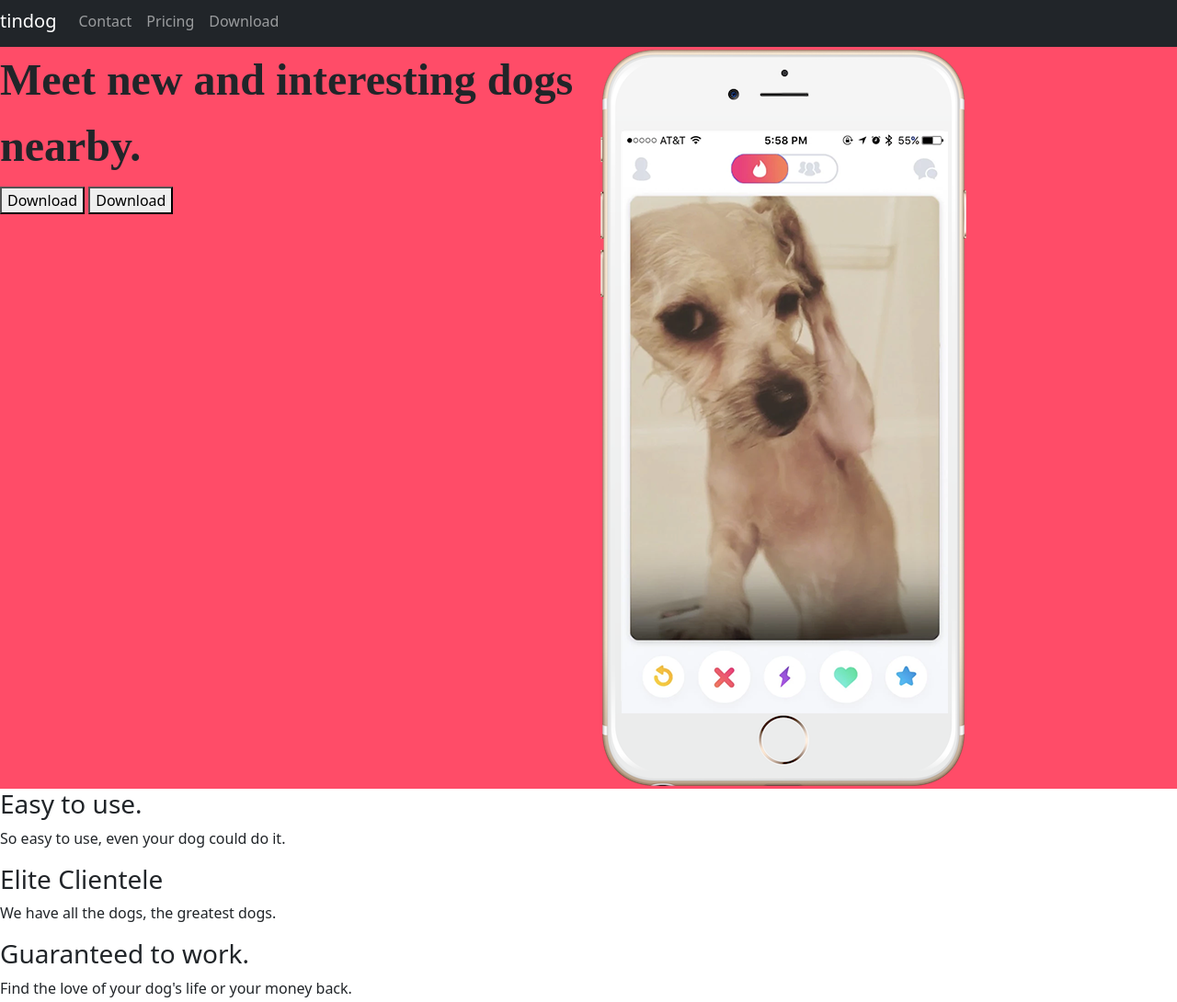
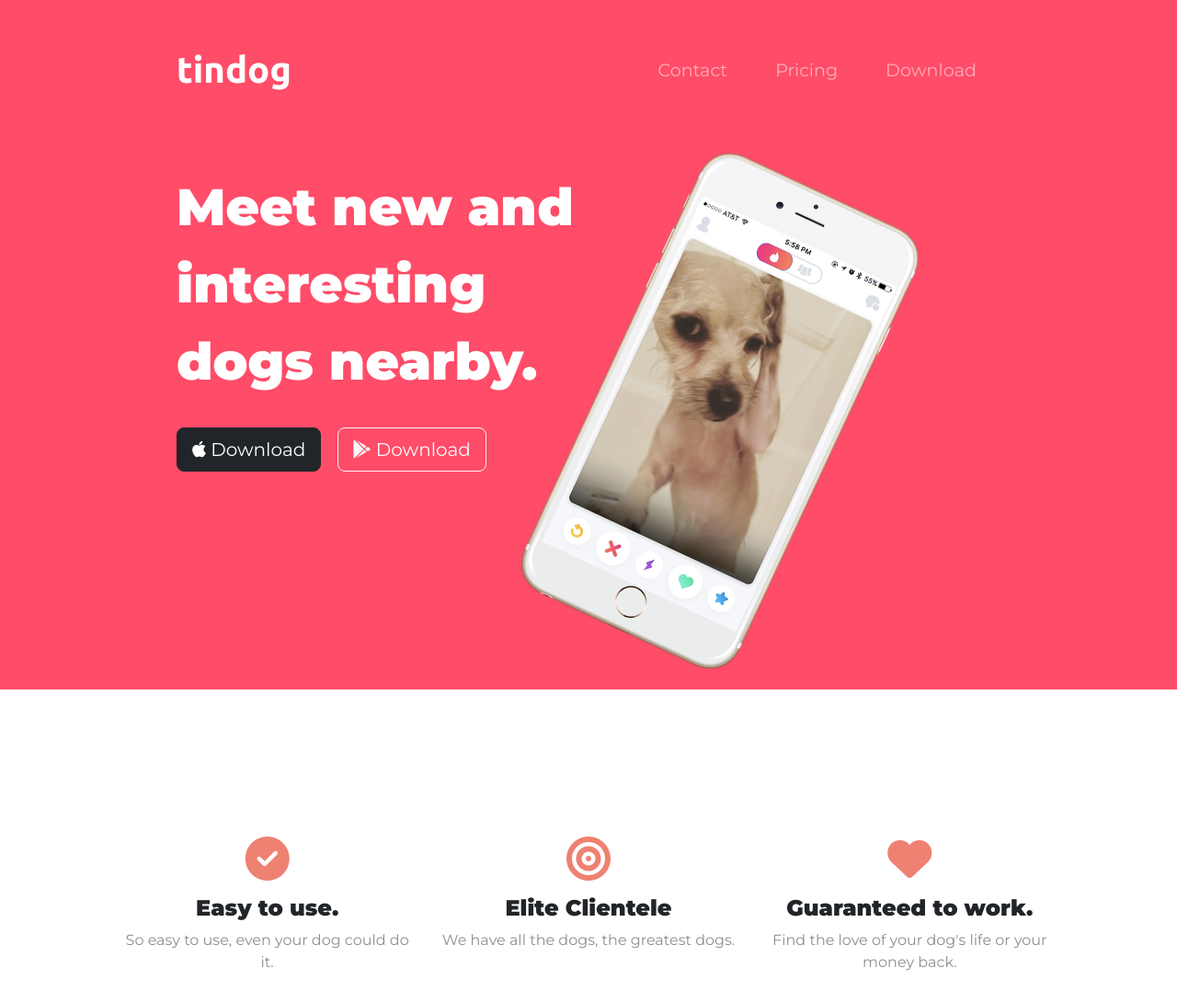
Before and after one commit to drluciano/tindog-master, a plain HTML site: page index.html in a window 1280 px wide. Shown: the part 5-1095 px from the top of the page at 92% size. Drawn offline with nearby package versions, Linux system fonts and the light colour scheme.

Commit message:
new navbar, title, working on features challenge

```diff
--- a/css/styles.css
+++ b/css/styles.css
@@ -1,36 +1,81 @@
 /* Default Styling */
 
+body {
+  font-family: "Montserrat", sans-serif;
+}
 h1 {
-  font-family: "Montserrat, sans-serif";
-  font-size: 3rem;
+  font-size: 3.5rem;
   line-height: 1.5;
   font-weight: 900;
+}
+h3 {
+  font-size: 1.5rem;
+  font-weight: bold;
+}
+button {
+  font-family: "Ubuntu", sans-serif;
+}
+
+/* Nav Bar */
+.navbar {
+  padding-bottom: 4.5rem;
+}
+.navbar-brand {
+  font-family: "Ubuntu";
+  font-size: 2.5rem;
+  font-weight: bold;
+}
+.nav-item {
+  padding: 0 18px;
+}
+.nav-link {
+  font-family: "Montserrat";
+  font-size: 1.2rem;
+  font-weight: light;
+}
+.container-fluid {
+  padding: 3% 15%;
 }
 
 /* Title */
 
-#title{
-    background-color: #ff4c68;
+#title {
+  color: white;
+  background-color: #ff4c68;
+  overflow: hidden;
+}
+.iphone {
+  width: 60%;
+  transform: rotate(25deg);
+}
+.dl-btn {
+  margin: 5% 3% 5% 0;
 }
 
 /* Features */
-
-
+#features {
+  text-align: center;
+  line-height: 1.5;
+  margin: 10% 10%;
+}
+.ft-ico {
+  color: #ef8172;
+  margin: 10%;
+  margin-bottom: 5%;
+}
+.ft-ico:hover {
+  color: #ff4c68;
+}
+.ft-desc {
+  color: #8f8f8f;
+}
 
 /* Testimonials */
 
-
-
 /* Press */
-
-
 
 /* Pricing */
 
-
-
 /* CTA */
 
-
-
 /* Footer */
--- a/index.html
+++ b/index.html
@@ -4,6 +4,8 @@
     <meta charset="utf-8" />
     <meta name="viewport" content="width=device-width, initial-scale=1" />
     <title>TinDog</title>
+
+    <!-- BOOTSTRAP v5.2.2, POPPER, JS -->
     <link
       href="https://cdn.jsdelivr.net/npm/bootstrap@5.2.2/dist/css/bootstrap.min.css"
       rel="stylesheet"
@@ -20,12 +22,22 @@
       integrity="sha384-IDwe1+LCz02ROU9k972gdyvl+AESN10+x7tBKgc9I5HFtuNz0wWnPclzo6p9vxnk"
       crossorigin="anonymous"
     ></script>
+
+    <!-- FONTAWESOME -->
+    <script
+      src="https://kit.fontawesome.com/912cbc5755.js"
+      crossorigin="anonymous"
+    ></script>
+
+    <!-- GOOGLE FONTS -->
     <link rel="preconnect" href="https://fonts.googleapis.com" />
     <link rel="preconnect" href="https://fonts.gstatic.com" crossorigin />
     <link
-      href="https://fonts.googleapis.com/css2?family=Montserrat:wght@100;400;900&display=swap"
+      href="https://fonts.googleapis.com/css2?family=Montserrat:wght@100;400;900&family=Ubuntu:wght@300;400;700&display=swap"
       rel="stylesheet"
     />
+
+    <!-- LOCAL CSS STYLESHEETS -->
     <link rel="stylesheet" href="css/styles.css" />
   </head>
 
@@ -33,7 +45,8 @@
     <section id="title">
       <!-- Nav Bar -->
 
-      <nav class="navbar bg-dark navbar-expand-lg navbar-dark">
+      <div class="container-fluid">
+        <nav class="navbar navbar-expand-lg navbar-dark">
           <a class="navbar-brand" href="">tindog</a>
           <button
             class="navbar-toggler"
@@ -47,7 +60,7 @@
             <span class="navbar-toggler-icon"></span>
           </button>
           <div class="collapse navbar-collapse" id="navbarToggler">
-          <ul class="navbar-nav ml-auto">
+            <ul class="navbar-nav ms-auto">
               <li class="nav-item">
                 <a class="nav-link" href="">Contact</a>
               </li>
@@ -63,13 +76,18 @@
 
         <!-- Title -->
         <div class="row">
-        <div class="col-md-6">
+          <div class="col-lg-6">
             <h1>Meet new and interesting dogs nearby.</h1>
-          <button type="button">Download</button>
-          <button type="button">Download</button>
+            <button type="button" class="dl-btn btn btn-dark btn-lg">
+              <i class="fa-brands fa-apple"></i> Download
+            </button>
+            <button type="button" class="dl-btn btn btn-outline-light btn-lg">
+              <i class="fa-brands fa-google-play"></i> Download
+            </button>
           </div>
-        <div class="col-md-6">
-          <img src="images/iphone6.png" alt="iphone-mockup" />
+          <div class="col-lg-6">
+            <img class="iphone" src="images/iphone6.png" alt="iphone-mockup" />
+          </div>
         </div>
       </div>
     </section>
@@ -77,14 +95,23 @@
     <!-- Features -->
 
     <section id="features">
+      <div class="row">
+        <div class="col-lg-4">
+          <i class="ft-ico fa-solid fa-circle-check fa-3x"></i>
           <h3>Easy to use.</h3>
-      <p>So easy to use, even your dog could do it.</p>
-
+          <p class="ft-desc">So easy to use, even your dog could do it.</p>
+        </div>
+        <div class="col-lg-4">
+          <i class="ft-ico fa-solid fa-bullseye fa-3x"></i>
           <h3>Elite Clientele</h3>
-      <p>We have all the dogs, the greatest dogs.</p>
-
+          <p class="ft-desc">We have all the dogs, the greatest dogs.</p>
+        </div>
+        <div class="col-lg-4">
+          <i class="ft-ico fa-solid fa-heart fa-3x"></i>
           <h3>Guaranteed to work.</h3>
-      <p>Find the love of your dog's life or your money back.</p>
+          <p class="ft-desc">Find the love of your dog's life or your money back.</p>
+        </div>
+      </div>
     </section>
 
     <!-- Testimonials -->
```
Lines whose indentation alone changed are shown as unchanged.
